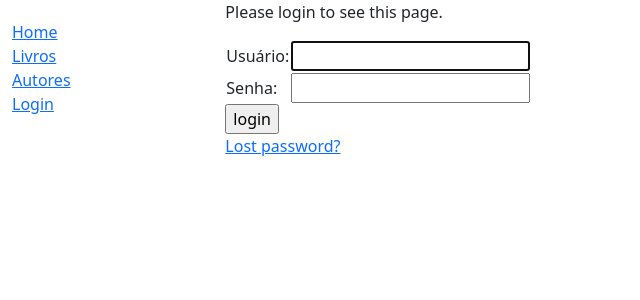
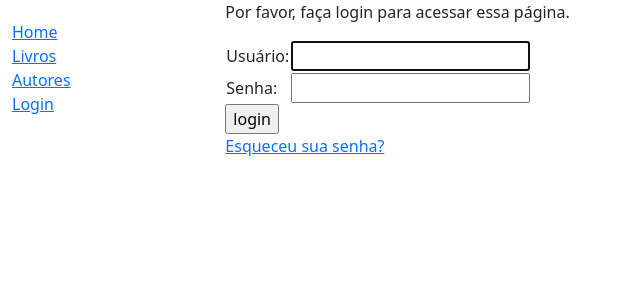
Before and after one commit to rafasumi/TP-Testes-2024.1, a Django app: page /accounts/login/?next=/accounts/login/ in a window 1280 px wide. Shown: the top 300 px of the page, without its empty margins (0-640 px from the left). Run offline with Django 5.2, Linux system fonts and the light colour scheme.

Commit message:
Fixing problem with authentication templates

```diff
--- a/bib/settings.py
+++ b/bib/settings.py
@@ -56,7 +56,7 @@ ROOT_URLCONF = 'bib.urls'
 TEMPLATES = [
     {
         'BACKEND': 'django.template.backends.django.DjangoTemplates',
-        'DIRS': [],
+        'DIRS': [os.path.join(BASE_DIR, 'templates')],
         'APP_DIRS': True,
         'OPTIONS': {
             'context_processors': [
--- a/bib/urls.py
+++ b/bib/urls.py
@@ -23,11 +23,9 @@ from django.views.generic import RedirectView
 urlpatterns = [
     path('admin/', admin.site.urls),
     path('catalog/', include('catalog.urls')),
-    path('', RedirectView.as_view(url='catalog/', permanent=True))
+    path('', RedirectView.as_view(url='catalog/', permanent=True)),
+    path('accounts/', include('django.contrib.auth.urls')),
 ]
 
-urlpatterns += static(settings.STATIC_URL, document_root=settings.STATIC_ROOT)
-
-urlpatterns += [
-    path('accounts/', include('django.contrib.auth.urls')),
-]
+urlpatterns += static(settings.STATIC_URL,
+                       document_root=settings.STATIC_ROOT)
--- a/catalog/templates/base_generic.html
+++ b/catalog/templates/base_generic.html
@@ -29,7 +29,7 @@
                 <li><a href="{% url 'my-borrowed' %}">My Borrowed</a></li>
 
                 <li>
-                  <form id="logout-form" method="post" action="{% url 'admin:logout' %}">
+                  <form id="logout-form" method="post" action="{% url 'logout' %}">
                     {% csrf_token %}
                     <button type="submit" class="btn btn-link">Logout</button>
                   </form>
--- a/catalog/templates/registration/logged_out.html
+++ /dev/null
@@ -1,6 +0,0 @@
-{% extends "base_generic.html" %}
-
-{% block content %}
-  <p>Logged out!</p>
-  <a href="{% url 'login'%}">Click here to login again.</a>
-{% endblock %}
--- /dev/null
+++ b/templates/registration/logged_out.html
@@ -0,0 +1,6 @@
+{% extends "base_generic.html" %}
+
+{% block content %}
+  <p>Log out com sucesso</p>
+  <a href="{% url 'login'%}">Clique aqui para realizar o login novamente.</a>
+{% endblock %}
--- a/catalog/templates/registration/login.html
+++ b/templates/registration/login.html
@@ -3,15 +3,16 @@
 {% block content %}
 
   {% if form.errors %}
-    <p>Your username and password didn't match. Please try again.</p>
+    <p>Usuário ou senha incorretos. Tente novamente.</p>
   {% endif %}
 
   {% if next %}
     {% if user.is_authenticated %}
-      <p>Your account doesn't have access to this page. To proceed,
-      please login with an account that has access.</p>
+      <p>Você não possui permissão de acesso a essa página. Tente novamente com
+        outro usuário
+      </p>
     {% else %}
-      <p>Please login to see this page.</p>
+      <p>Por favor, faça login para acessar essa página.</p>
     {% endif %}
   {% endif %}
 
@@ -32,6 +33,6 @@
   </form>
 
   {# Assumes you set up the password_reset view in your URLconf #}
-  <p><a href="{% url 'password_reset' %}">Lost password?</a></p>
+  <p><a href="{% url 'password_reset' %}">Esqueceu sua senha?</a></p>
 
 {% endblock %}
--- a/catalog/templates/registration/password_reset_form.html
+++ b/templates/registration/password_reset_form.html
@@ -7,6 +7,6 @@
     {{ form.email.errors }}
   {% endif %}
       <p>{{ form.email }}</p>
-    <input type="submit" class="btn btn-default btn-lg" value="Reset password">
+    <input type="submit" class="btn btn-default btn-lg" value="Resetar a senha">
   </form>
 {% endblock %}
```
Also changed, not shown: templates/registration/password_reset_complete.html (renamed from catalog/templates/registration/password_reset_complete.html), templates/registration/password_reset_confirm.html (renamed from catalog/templates/registration/password_reset_confirm.html), templates/registration/password_reset_done.html (renamed from catalog/templates/registration/password_reset_done.html), templates/registration/password_reset_email.html (renamed from catalog/templates/registration/password_reset_email.html).
